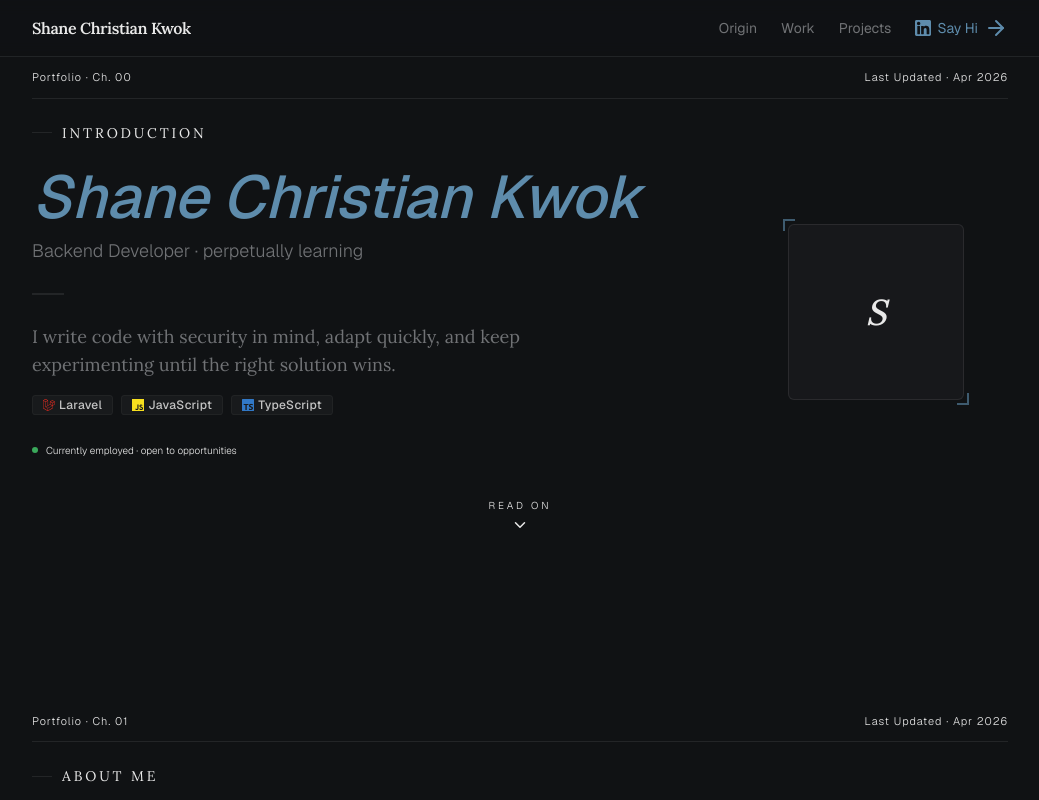
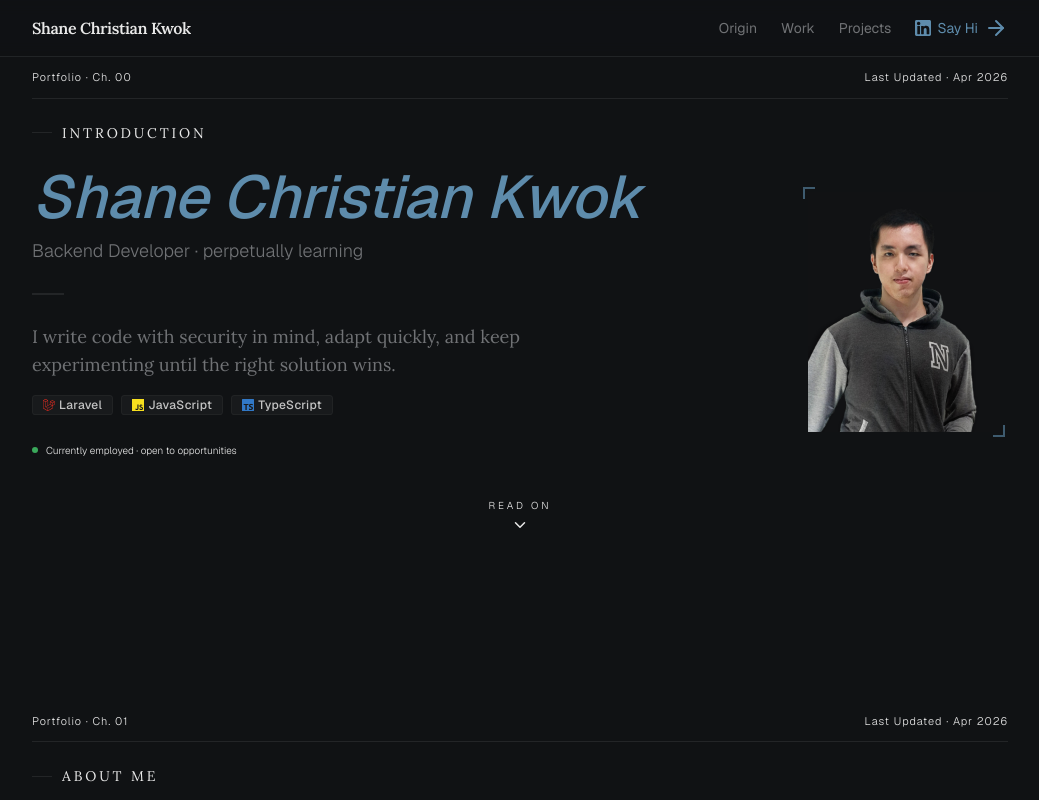
Before and after one commit to vuezy/my-portfolio, a Next.js app: page / in a window 1280 px wide. Shown: the top 800 px of the page, without its empty margins (120-1159 px from the left). Built offline with nearby package versions, Linux system fonts and the light colour scheme.

Commit message:
feat: add profile picture

```diff
--- a/src/app/_components/IntroductionChapter.tsx
+++ b/src/app/_components/IntroductionChapter.tsx
@@ -4,6 +4,7 @@ import JavaScriptIcon from "@/components/icons/JavaScriptIcon";
 import LaravelIcon from "@/components/icons/LaravelIcon";
 import TypeScriptIcon from "@/components/icons/TypeScriptIcon";
 import profile from "@/data/profile.json";
+import Image from "next/image";
 
 export default function IntroductionChapter() {
   const lastUpdated = new Date('2026-04-19');
@@ -16,8 +17,8 @@ export default function IntroductionChapter() {
       lastUpdated={lastUpdated}
       nextChapterId="about-me"
     >
-      <div className="grid grid-cols-1 md:grid-cols-[1fr_220px] items-center gap-12 mb-10">
-        <div className="flex flex-col order-2 md:order-1">
+      <div className="grid grid-cols-1 sm:grid-cols-[1fr_200px] items-center gap-12 mb-10">
+        <div className="flex flex-col order-2 sm:order-1">
           <em className="font-medium tracking-[-0.02rem] mb-2.5 text-3xl xs:text-5xl md:text-6xl text-primary">{profile.name}</em>
 
           <div className="flex items-center gap-2 text-lg text-muted-foreground font-light">
@@ -48,9 +49,10 @@ export default function IntroductionChapter() {
           </div>
         </div>
 
-        <div className="flex items-center justify-center gap-3 order-1 md:order-2 md:items-start md:justify-start">
-          <div className="w-44 h-44 bracket-frame">
-            <div className="w-full h-full bg-card border rounded-lg flex items-center justify-center font-serif text-[36px] font-medium italic">S</div>
+        <div className="flex items-center justify-center gap-3 order-1 sm:order-2 sm:items-start sm:justify-start">
+          <div className="w-44 h-50 sm:w-44 sm:h-56 md:w-48 md:h-60 bracket-frame">
+            <Image src="/profile.jpeg" alt="" width={192} height={240} className="block dark:hidden w-full h-full object-cover object-top" />
+            <Image src="/profile-dark.jpeg" alt="" width={192} height={240} className="hidden dark:block w-full h-full object-cover object-top" />
           </div>
         </div>
       </div>
```
Also changed, not shown: public/profile-dark.jpeg (added), public/profile.jpeg (added).
